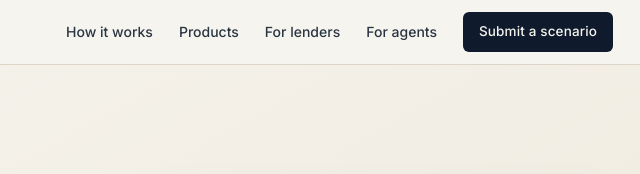
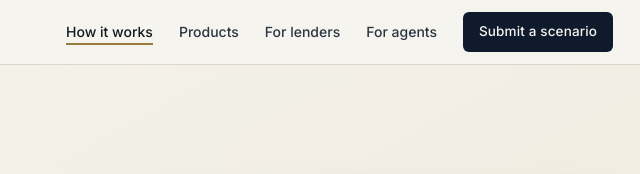
Before and after one commit to thehistoryhotseat/investor-loan-exchange, a plain HTML site: page index.html in a window 1280 px wide. Shown: the top 174 px of the page, 533-1173 px from the left. Drawn offline with Linux system fonts and the light colour scheme.

Commit message:
Scroll-spy: nav marks the section in view (aria-current, brass underline); drop unused 226KB hero-background.png

```diff
--- a/index.html
+++ b/index.html
@@ -62,6 +62,7 @@
   .brand-name{font-weight:600;font-size:15px;letter-spacing:.01em;white-space:nowrap}
   .nav-links{display:flex;gap:26px;align-items:center}
   .nav-links a{color:var(--ink-2);text-decoration:none;font-size:14px;font-weight:500}
+  .nav-links a[aria-current=true]{color:var(--ink);box-shadow:0 2px 0 0 var(--brass)}
   .nav-links a:not(.btn){transition:color .15s ease}
   .nav-links a:hover{color:var(--brass)}
   .nav-links a.btn{color:var(--paper)}
@@ -1874,6 +1875,33 @@
     new IntersectionObserver(function(es){ heroOn = es[0].isIntersecting; syncBar(); }).observe(document.querySelector('header.hero'));
     new IntersectionObserver(function(es){ intakeOn = es[0].isIntersecting; syncBar(); }).observe(document.getElementById('intake'));
   }
+  // Scroll-spy: mark the nav link for the section in view. Desktop links and the mobile menu share the same hrefs, so one pass covers both.
+  (function(){
+    if (!('IntersectionObserver' in window)) return;
+    var map = {};
+    document.querySelectorAll('.nav-links a[href^="#"]').forEach(function(a){
+      var id = a.getAttribute('href');
+      if (!map[id]) map[id] = [];
+      map[id].push(a);
+    });
+    var current = null;
+    function mark(id){
+      if (id === current) return;
+      current = id;
+      Object.keys(map).forEach(function(k){
+        map[k].forEach(function(a){
+          if (k === id) a.setAttribute('aria-current','true'); else a.removeAttribute('aria-current');
+        });
+      });
+    }
+    var spy = new IntersectionObserver(function(es){
+      es.forEach(function(e){ if (e.isIntersecting) mark('#' + e.target.id); });
+    }, {rootMargin:'-40% 0px -55% 0px'});
+    ['how','lanes','intake','lenders','agents'].forEach(function(id){
+      var el = document.getElementById(id);
+      if (el && map['#'+id]) spy.observe(el);
+    });
+  })();
   // Reveal-on-scroll: quiet section entrances. Reduced-motion users get instant transitions via the media query; without IntersectionObserver nothing is hidden.
   if ('IntersectionObserver' in window) {
     document.documentElement.classList.add('js-reveal');
```
Also changed, not shown: assets/hero-background.png (deleted).
